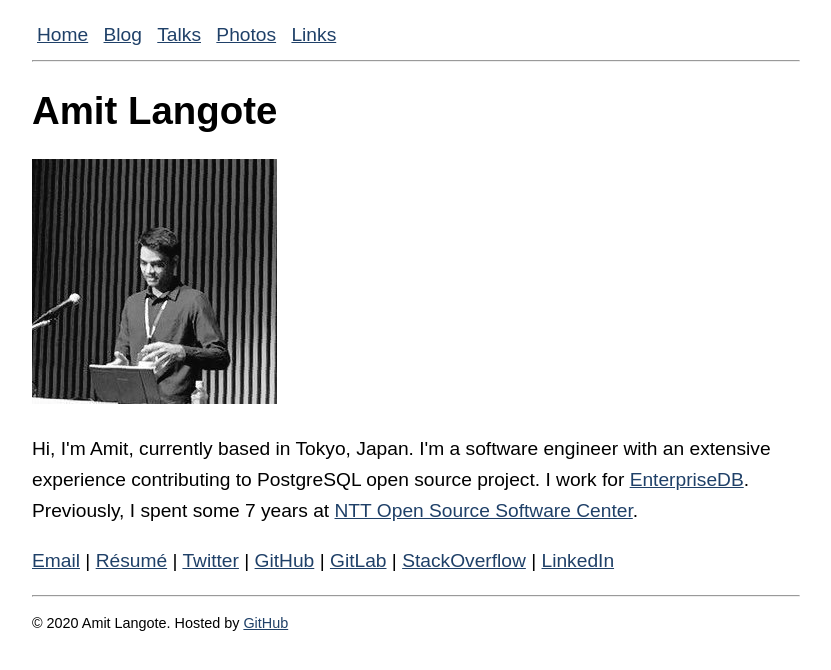
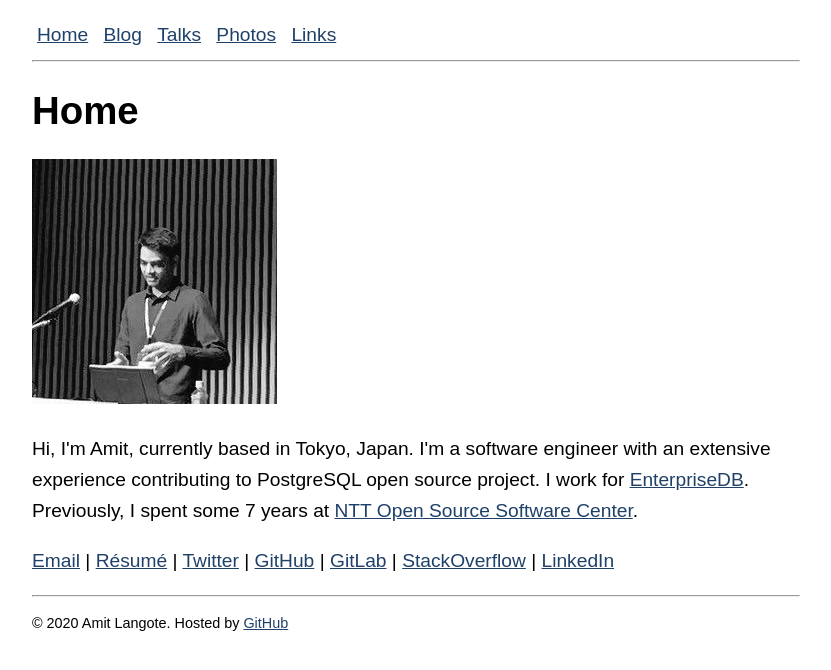
Before and after one commit to amitlan/website, a Jekyll site: the page built from index.md, in a window 1280 px wide. Shown: the top 670 px of the page, without its empty margins (224-1055 px from the left). Built offline with Jekyll 4.4.1, drawn with Linux system fonts in a browser that asks for light colours.

Commit message:
page titles

```diff
--- a/index.md
+++ b/index.md
@@ -1,6 +1,6 @@
 ---
 layout: default
-title: Amit Langote
+title: Home
 ---
 <img src="files/me.jpg" alt="hi" class="inline"/>
 <p>Hi, I'm Amit, currently based in Tokyo, Japan. I'm a software engineer with an extensive experience contributing to PostgreSQL open source project. I work for <a href="https://www.enterprisedb.com/">EnterpriseDB</a>.  Previously, I spent some 7 years at <a href="https://www.sic.ecl.ntt.co.jp/e/oss/">NTT Open Source Software Center</a>.</p>
```
Also changed, not shown: writing/index.md (+1 -1 lines).
